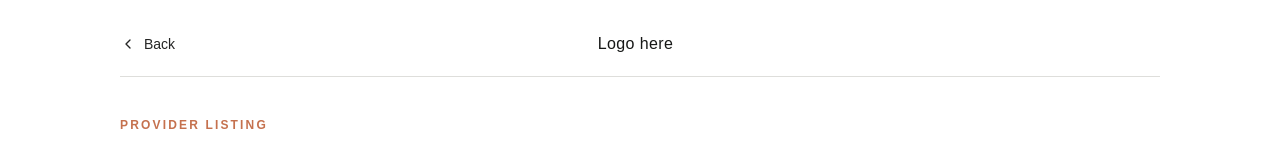
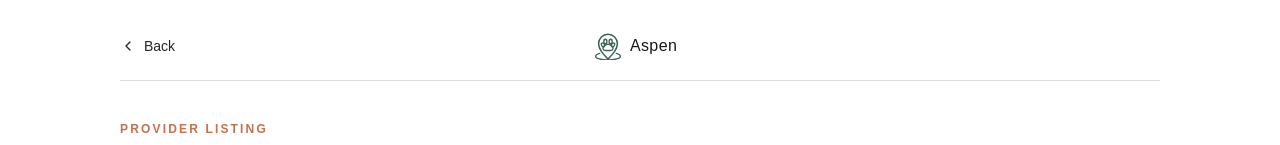
Before and after one commit to GarudaKurt/Aspen, a Next.js app: page /list-your-business/review in a window 1280 px wide. Shown: the top 145 px of the page. Built offline with nearby package versions, Linux system fonts and the light colour scheme.

Commit message:
Use shared Aspen logo across application surfaces

```diff
--- a/src/components/listing/listing-page.tsx
+++ b/src/components/listing/listing-page.tsx
@@ -1,5 +1,6 @@
 "use client";
 
+import { AspenLogo } from "@/components/brand/aspen-logo";
 import Link from "next/link";
 import { usePathname, useRouter } from "next/navigation";
 import { useState, type ReactNode } from "react";
@@ -95,8 +96,9 @@ export function ListingPage() {
             <ChevronLeft size={16} />
             Back
           </Link>
-          <Link href="/" className="text-base font-medium tracking-wide">
-            Logo here
+          <Link href="/" className="inline-flex items-center gap-2 text-base font-medium tracking-wide">
+            <AspenLogo size={28} decorative />
+            <span>Aspen</span>
           </Link>
           <span className="w-16" aria-hidden="true" />
         </header>
```
